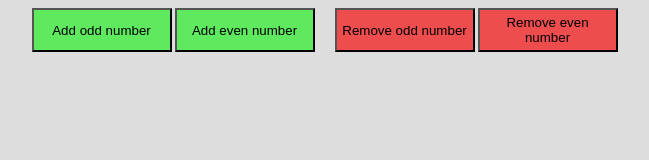
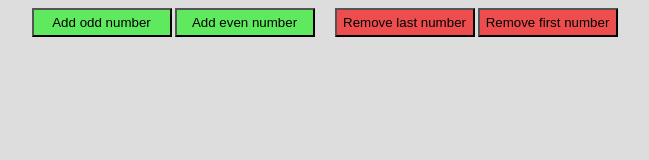
Before and after one commit to PawelDabrowa/adding-elements-after-click-on-the-button, a plain HTML site: page index.html in a window 1280 px wide. Shown: the whole page, without its empty margins (322-971 px from the left). Drawn offline with Linux system fonts and the light colour scheme.

Commit message:
Changing button name

```diff
--- a/app.js
+++ b/app.js
@@ -16,11 +16,7 @@ function addOddElement() {
     }
 }
 
-
-
 addOdd.addEventListener('click', addOddElement);
-
-
 
 //Adding even element
 let numberEven = 2;
--- a/index.html
+++ b/index.html
@@ -14,8 +14,8 @@
   <header>
     <button class="add-odd-element">Add odd number</button>
     <button class="add-even-element">Add even number</button>
-    <button class="remove-odd-element">Remove odd number</button>
-    <button class="remove-even-element">Remove even number</button>
+    <button class="remove-odd-element">Remove last number</button>
+    <button class="remove-even-element">Remove first number</button>
   </header>
   <ul>
 
```
